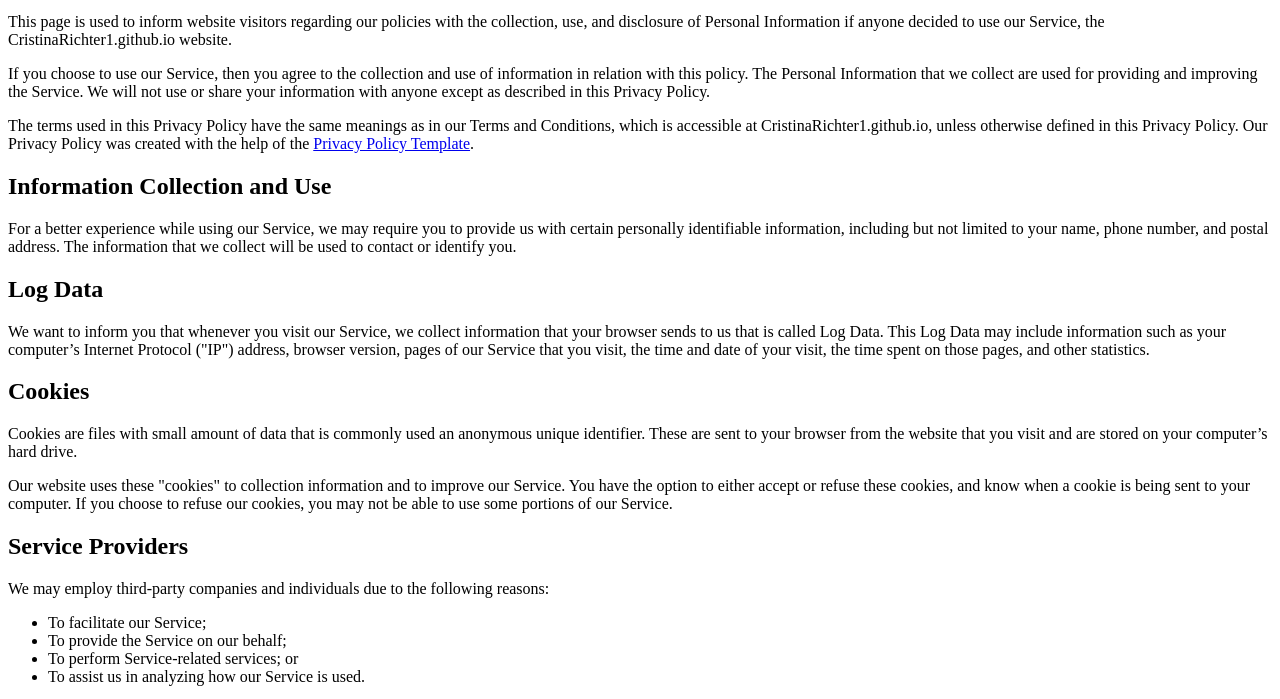
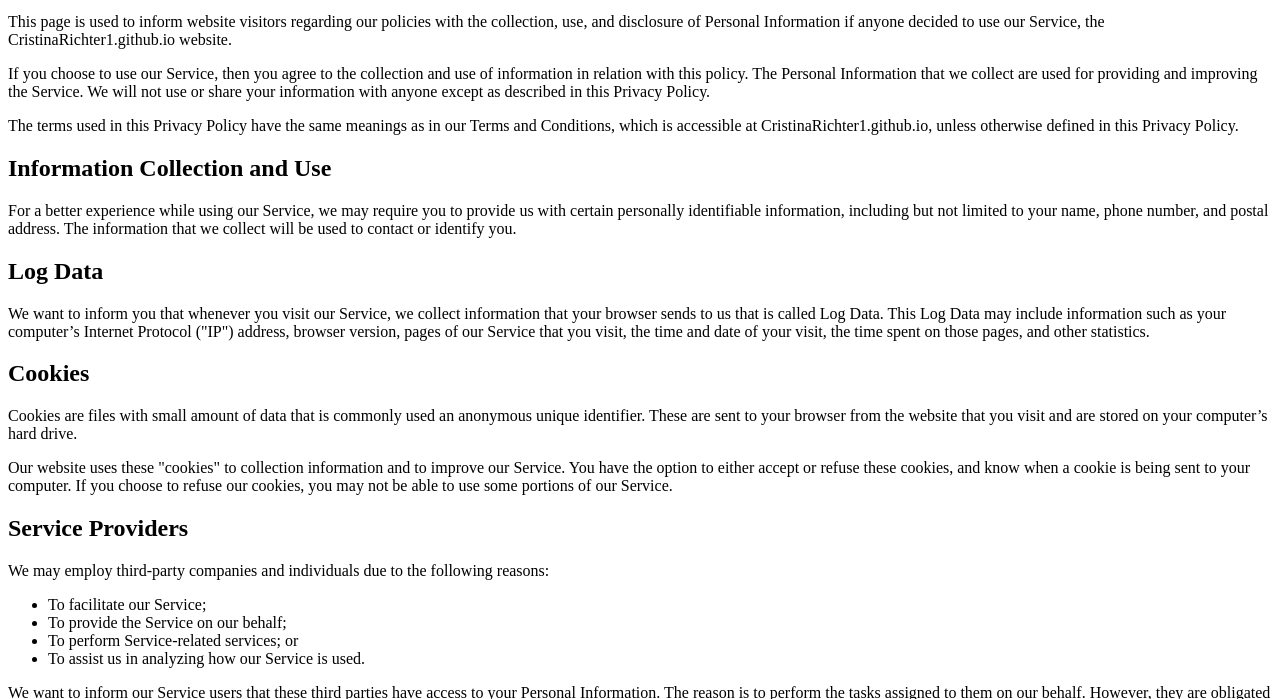
Before and after one commit to CristinaRichter1/CristinaRichter1.github.io, a plain HTML site: page index.html in a window 1280 px wide. Shown: the part 101-800 px from the top of the page. Drawn offline with Linux system fonts and the light colour scheme.

Commit message:
Update index.html

```diff
--- a/index.html
+++ b/index.html
@@ -9,7 +9,7 @@
 
 <p>If you choose to use our Service, then you agree to the collection and use of information in relation with this policy. The Personal Information that we collect are used for providing and improving the Service. We will not use or share your information with anyone except as described in this Privacy Policy.</p>
 
-<p>The terms used in this Privacy Policy have the same meanings as in our Terms and Conditions, which is accessible at CristinaRichter1.github.io, unless otherwise defined in this Privacy Policy. Our Privacy Policy was created with the help of the <a href="https://www.privacypolicytemplate.net">Privacy Policy Template</a>.</p>
+<p>The terms used in this Privacy Policy have the same meanings as in our Terms and Conditions, which is accessible at CristinaRichter1.github.io, unless otherwise defined in this Privacy Policy.</p>
 
 <h2>Information Collection and Use</h2>
 
```
